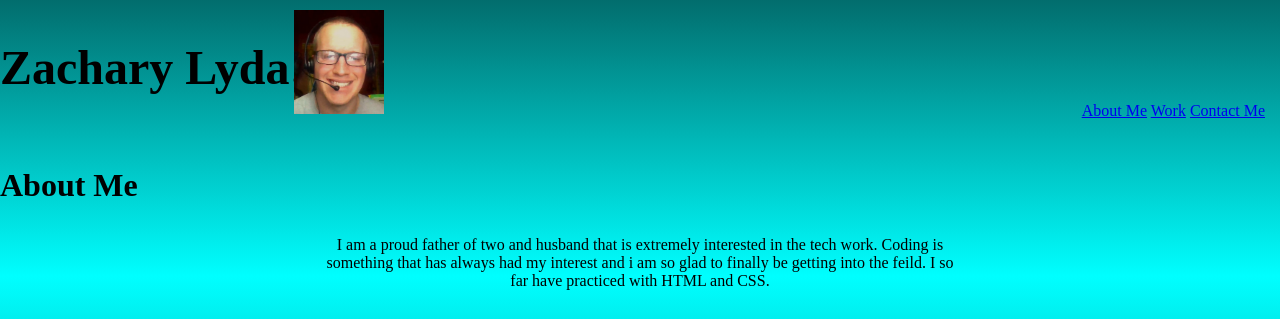
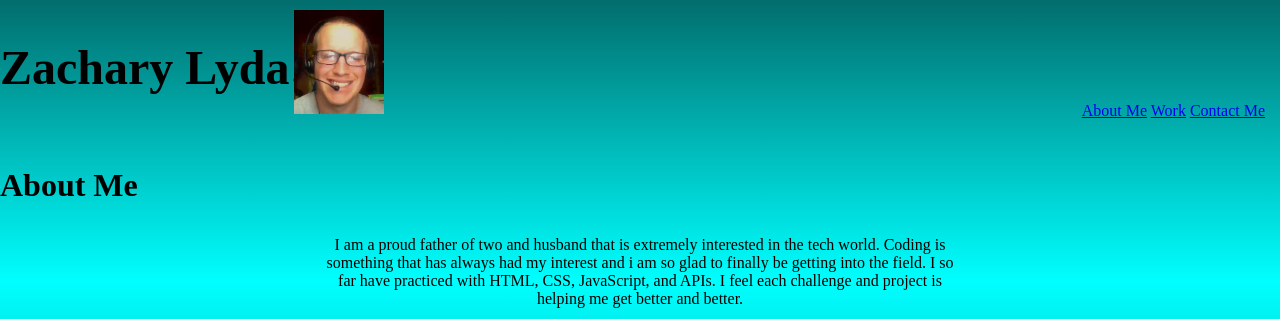
Before and after one commit to Zlyda1993/refactored-tribble, a plain HTML site: page index.html in a window 1280 px wide. Shown: the top 319 px of the page. Drawn offline with Linux system fonts and the light colour scheme.

Commit message:
fixed typing errors and added to about me.

```diff
--- a/index.html
+++ b/index.html
@@ -23,9 +23,9 @@
     <main>
         <Section id="About" class="About">
             <h3>About Me</h3>
-            <p>I am a proud father of two and husband that is extremely interested in the tech work. Coding is something
-                that has always had my interest and i am so glad to finally be getting into the feild. I so far have
-                practiced with HTML and CSS.</p>
+            <p>I am a proud father of two and husband that is extremely interested in the tech world. Coding is something
+                that has always had my interest and i am so glad to finally be getting into the field. I so far have
+                practiced with HTML, CSS, JavaScript, and APIs. I feel each challenge and project is helping me get better and better.</p>
         </Section>
         <section id="Work" class="Work">
             <h3>Work</h3>
```
